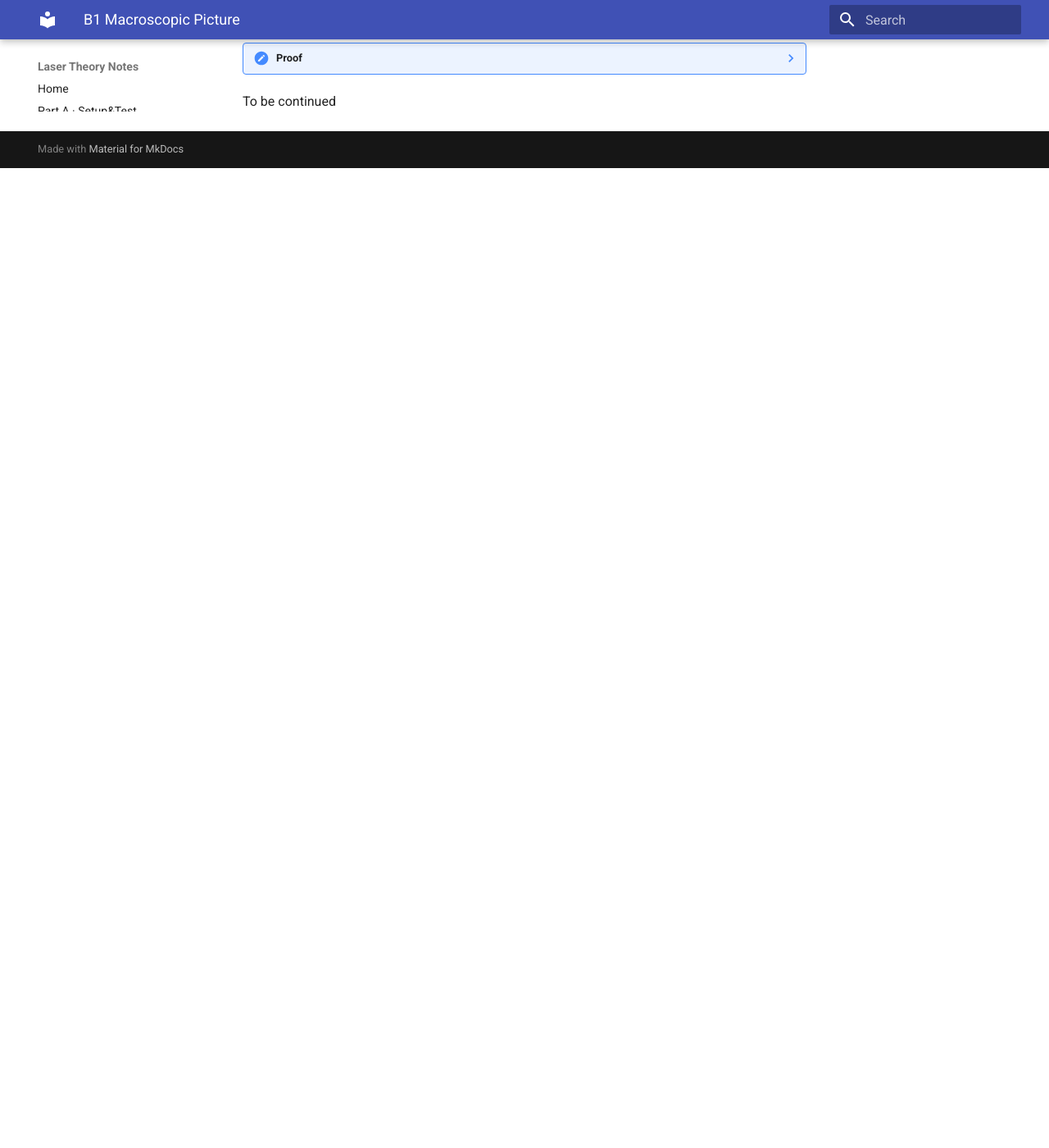
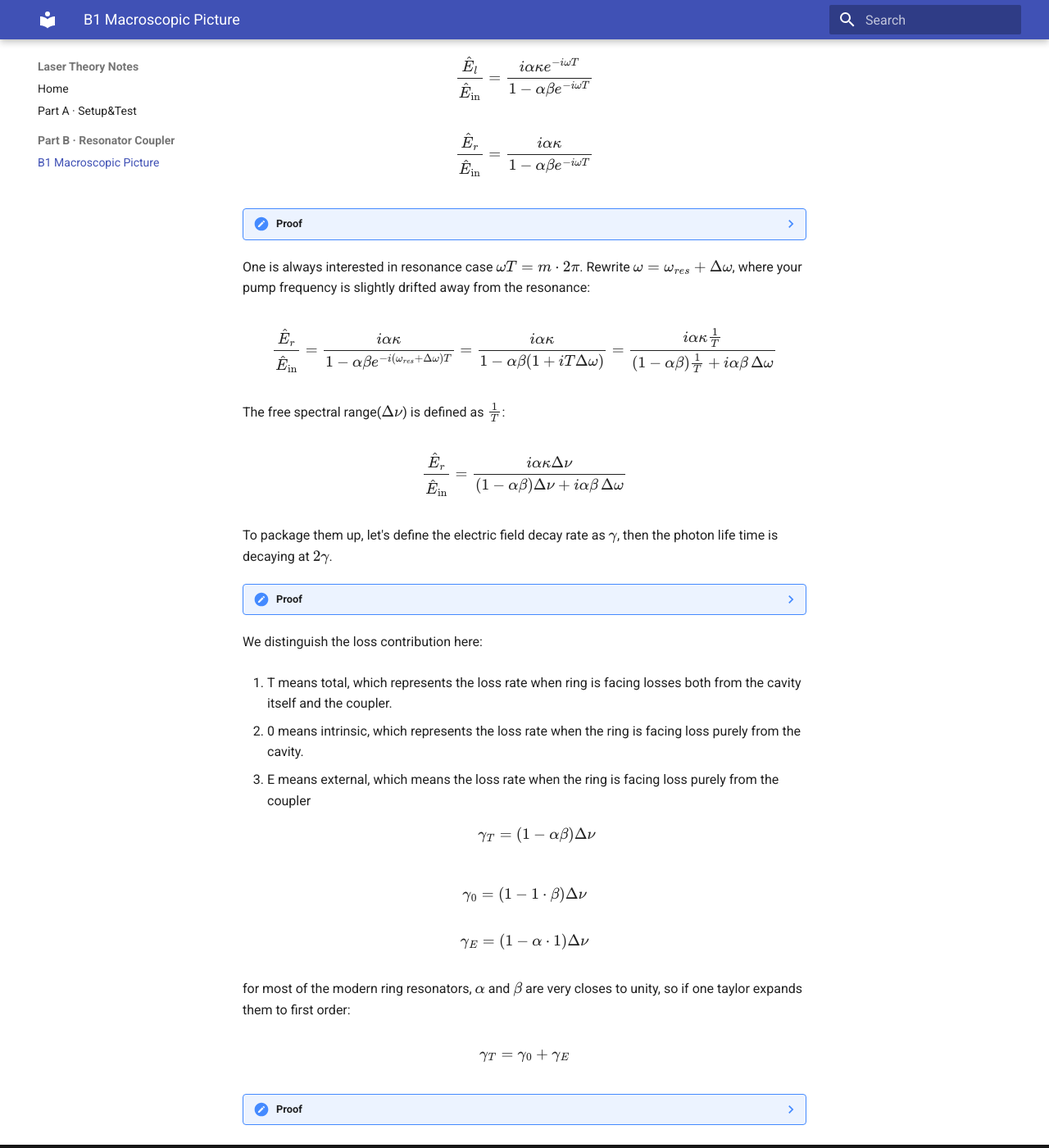
Before and after one commit to WyrdHY/Laser_Theory, an MkDocs documentation site: the page built from docs/Ring_Macro.md, in a window 1280 px wide and 1400 px high, scrolled down 3263 px. Shown: the whole window at 82% size. Built offline with MkDocs 1.6.1 and Material for MkDocs 9.7.7, drawn with Linux system fonts in a browser that asks for light colours; before the commit the page ends 3468 px from its top, so only the background shows below that; some of the changed text lies outside the part shown.

Commit message:
asdfasdx

```diff
--- a/docs/Ring_Macro.md
+++ b/docs/Ring_Macro.md
@@ -5,6 +5,9 @@ Ring resonator is the basic component in photonics. It usually consists of a rin
 Going back to the ring, below is a typical structure that we are going to analyze. We are sending a plane wave($E_{in}$) through the input port. Part of it couples into the right side of the ring($E_{r}$), circulates to the left side($E_{l}$), and eventually recouples back to the bus waveguide and interfere with the transmitted($E_{in}$) to produce the output field($E_{out}$)
 
 Under certain coupling condition, you are going to see all of the energy are efficiently coupled into the resonator to generate resonance. None of them is coming out of the output port--all consumed by the resonator. The resonance can build up tremendous energy density inside the resonator, and can possibly amplifying the power by 10000x depending on how good your ring is. Such amplification is powerful in enhancing light and material interaction and can efficiently drive nonlinear optical process inside the cavity.
+
+In addition to the schematic, I have attached my simulation results under different coupling conditions. Under good coupling, you successfully dump a massive load of energy into the ring, while in the bad coupling case, the plane wave just passes through, completely ignoring the ring.
+
 ![Typical waveguide ring structure](pictures/Pulley_Coupler.png)
 ![Typical waveguide ring structure](pictures/Good_Bad_Coupling.png)
 
@@ -145,6 +148,11 @@ $$
 \frac{i\alpha\kappa e^{-i\omega T}}{1-\alpha\beta e^{-i\omega T}}
 $$
 
+$$
+\frac{\hat{E}_{r}}{\hat{E}_{\mathrm{in}}}
+=
+\frac{i\alpha\kappa}{1-\alpha\beta e^{-i\omega T}}
+$$
 ??? note "Proof"
     $$
     \hat{E}_{\mathrm{out}}=\beta \hat{E}_{\mathrm{in}}+i\kappa \hat{E}_{l}
@@ -187,4 +195,129 @@ $$
     \frac{i\alpha\kappa e^{-i\omega T}}{1-\alpha\beta e^{-i\omega T}}
     $$
 
-To be continued
+One is always interested in resonance case $\omega T = m \cdot 2\pi$. Rewrite $\omega = \omega_{res} + \Delta\omega$, where your pump frequency is slightly drifted away from the resonance:
+
+$$
+\frac{\hat{E}_{r}}{\hat{E}_{\mathrm{in}}}
+=\frac{i\alpha\kappa}{1-\alpha\beta e^{-i(\omega_{res} + \Delta\omega)T}} = \frac{i\alpha\kappa }{1-\alpha\beta(1+i T \Delta\omega)} =
+\frac{i\alpha\kappa \frac{1}{T}}{(1-\alpha\beta) \frac{1}{T}+i\alpha\beta\,\Delta\omega}
+$$
+
+The free spectral range($\Delta \nu$) is defined as $\frac{1}{T}$:
+
+$$
+\frac{\hat{E}_{r}}{\hat{E}_{\mathrm{in}}}= \frac{i\alpha\kappa \Delta \nu}{(1-\alpha\beta) \Delta \nu+i\alpha\beta\,\Delta\omega}
+$$
+
+To package them up, let's define the electric field decay rate as $\gamma$, then the photon life time is decaying at $2\gamma$.
+??? note "Proof"
+    The unit for $E^2$ is number of photon(N) per second, thus:
+
+    $$
+    E^2 \approx N / Time
+    $$
+
+    $$
+    N \approx Time \cdot E^2 \approx E^2
+    $$
+
+    Photon life time is:
+
+    $$
+        \frac{dN}{dt} = \frac{d}{dt}(|E|^2) = E \dot{E^*} + E^*\dot{E}
+    $$
+
+    We already know E decays at $\gamma$: $\frac{d}{dt}E = -\gamma E$
+
+    $$
+        \frac{dN}{dt} = \frac{d}{dt}(|E|^2) = E \dot{E^*} + E^*\dot{E} = -2\gamma N
+    $$
+
+
+We distinguish the loss contribution here:
+
+1. T means total, which represents the loss rate when ring is facing losses both from the cavity itself and the coupler.
+
+2. 0 means intrinsic, which represents the loss rate when the ring is facing loss purely from the cavity.
+
+3. E means external, which means the loss rate when the ring is facing loss purely from the coupler
+$$
+    \gamma_T = (1-\alpha\beta) \Delta \nu
+$$
+
+$$
+    \gamma_0 = (1-1 \cdot \beta) \Delta \nu
+$$
+
+$$
+  \gamma_E = (1-\alpha \cdot 1) \Delta \nu
+$$
+
+for most of the modern ring resonators, $\alpha$ and $\beta$ are very closes to unity, so if one taylor expands them to first order:
+
+$$
+    \gamma_T =  \gamma_0  + \gamma_E
+$$
+
+??? note "Proof"
+    $$
+    \gamma_T = (1-\alpha\beta)\Delta\nu,\quad
+    \gamma_0 = (1-\beta)\Delta\nu,\quad
+    \gamma_E = (1-\alpha)\Delta\nu
+    $$
+
+    Set
+
+    $$
+    \alpha = 1-\epsilon_\alpha,\qquad \beta = 1-\epsilon_\beta,
+    \qquad 0<\epsilon_\alpha,\epsilon_\beta\ll 1
+    $$
+
+    Compute the product:
+
+    $$
+    \alpha\beta = (1-\epsilon_\alpha)(1-\epsilon_\beta)
+    = 1-\epsilon_\alpha-\epsilon_\beta+\epsilon_\alpha\epsilon_\beta
+    $$
+
+    Therefore
+
+    $$
+    1-\alpha\beta
+    = 1-\left(1-\epsilon_\alpha-\epsilon_\beta+\epsilon_\alpha\epsilon_\beta\right)
+    = \epsilon_\alpha+\epsilon_\beta-\epsilon_\alpha\epsilon_\beta
+    $$
+
+    First-order Taylor (drop $\epsilon_\alpha\epsilon_\beta$):
+
+    $$
+    1-\alpha\beta \approx \epsilon_\alpha+\epsilon_\beta
+    $$
+
+    So
+
+    $$
+    \gamma_T = (1-\alpha\beta)\Delta\nu \approx (\epsilon_\alpha+\epsilon_\beta)\Delta\nu
+    $$
+
+    Also
+
+    $$
+    \gamma_0 = (1-\beta)\Delta\nu = \epsilon_\beta\Delta\nu
+    $$
+
+    $$
+    \gamma_E = (1-\alpha)\Delta\nu = \epsilon_\alpha\Delta\nu
+    $$
+
+    Add them:
+
+    $$
+    \gamma_0+\gamma_E = (\epsilon_\beta+\epsilon_\alpha)\Delta\nu
+    $$
+
+    Thus
+
+    $$
+    \gamma_T \approx \gamma_0+\gamma_E
+    $$
```
